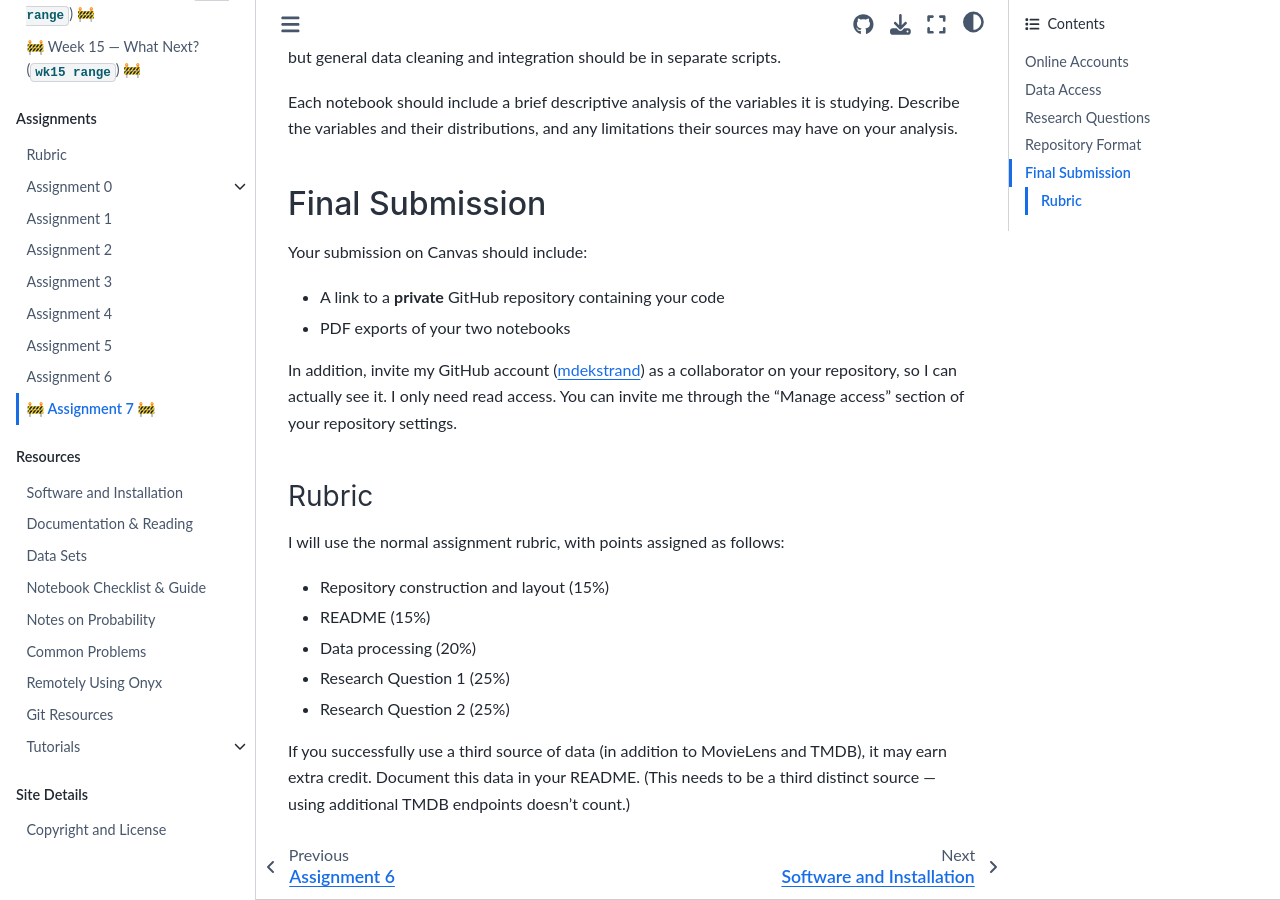
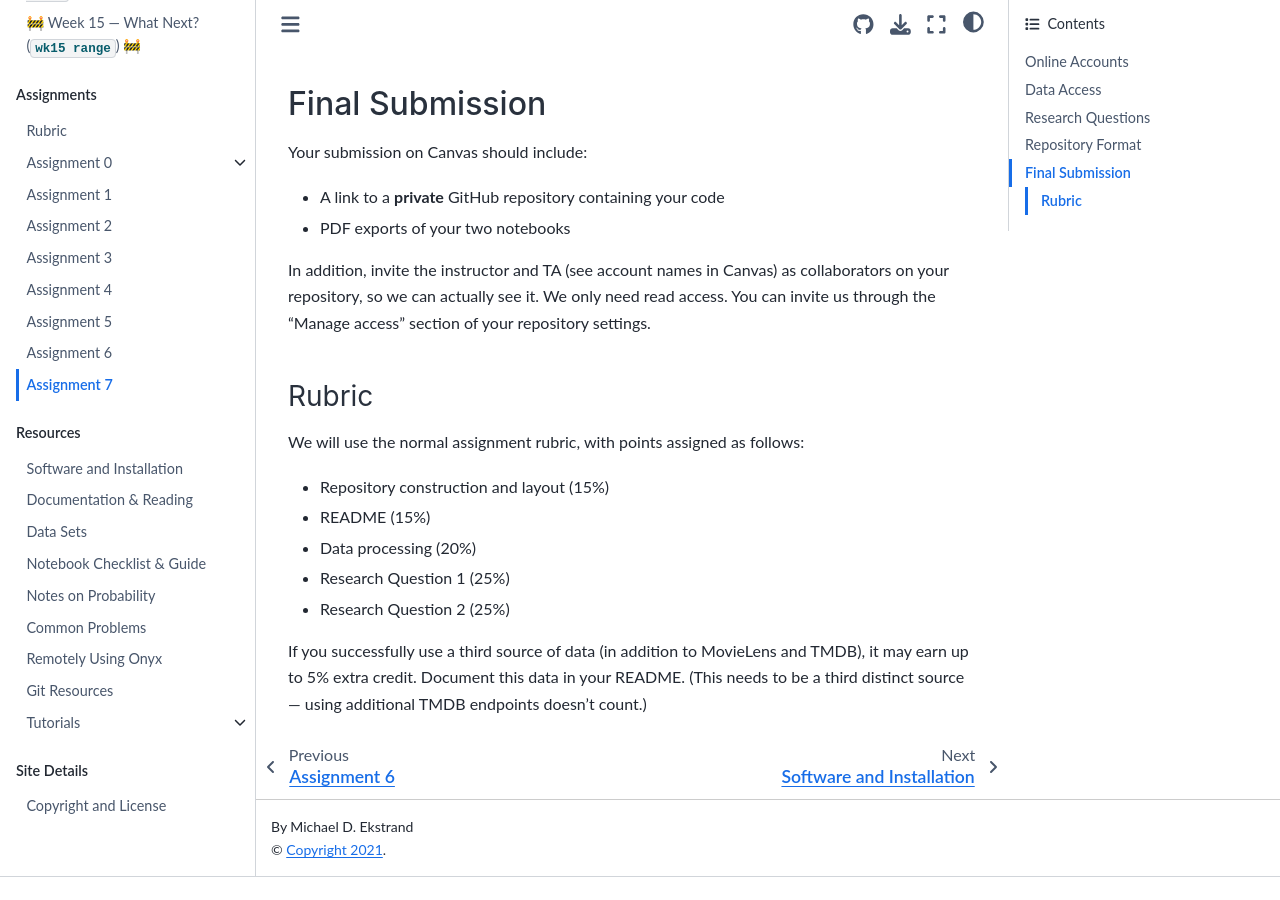
Before and after one commit to mdekstrand/cs533-web, a Jupyter Book: the page built from assignments/A7/index.md, in a window 1280 px wide and 900 px high, scrolled down 4151 px. Built offline with Jupyter Book 1.0.4 settings and Sphinx 7.4.7 and the Sphinx Book theme 1.1.4, drawn with Linux system fonts in a browser that asks for light colours; pages that are not in the unit, such as notebooks, are missing from menus; cross-references to code outside the pages are shown as plain code; a style sheet for code colours, icons or effects is not loaded; after the commit the page ends 5028 px from its top, so only the background shows below that; some of the changed text lies outside the part shown.

```diff
--- a/assignments/A7/index.md
+++ b/assignments/A7/index.md
@@ -164,13 +160,13 @@ Your submission on {{LMS}} should include:
 - A link to a **private** GitHub repository containing your code
 - PDF exports of your two notebooks
 
-In addition, invite my GitHub account ([mdekstrand](https://github.com/mdekstrand)) as a collaborator on your repository, so I can actually see it.
-I only need read access.
-You can invite me through the “Manage access” section of your repository settings.
+In addition, invite the instructor and TA (see account names in {{LMS}}) as collaborators on your repository, so we can actually see it.
+We only need read access.
+You can invite us through the “Manage access” section of your repository settings.
 
 ### Rubric
 
-I will use the normal assignment rubric, with points assigned as follows:
+We will use the normal assignment rubric, with points assigned as follows:
 
 -   Repository construction and layout (15%)
 -   README (15%)
@@ -178,6 +174,6 @@ I will use the normal assignment rubric, with points assigned as follows:
 -   Research Question 1 (25%)
 -   Research Question 2 (25%)
 
-If you successfully use a third source of data (in addition to MovieLens and TMDB), it may earn extra credit.
+If you successfully use a third source of data (in addition to MovieLens and TMDB), it may earn up to 5% extra credit.
 Document this data in your README.
 (This needs to be a third distinct source — using additional TMDB endpoints doesn't count.)
```
Also changed, not shown: other parts of assignments/A7/index.md (+1 -5 lines).
